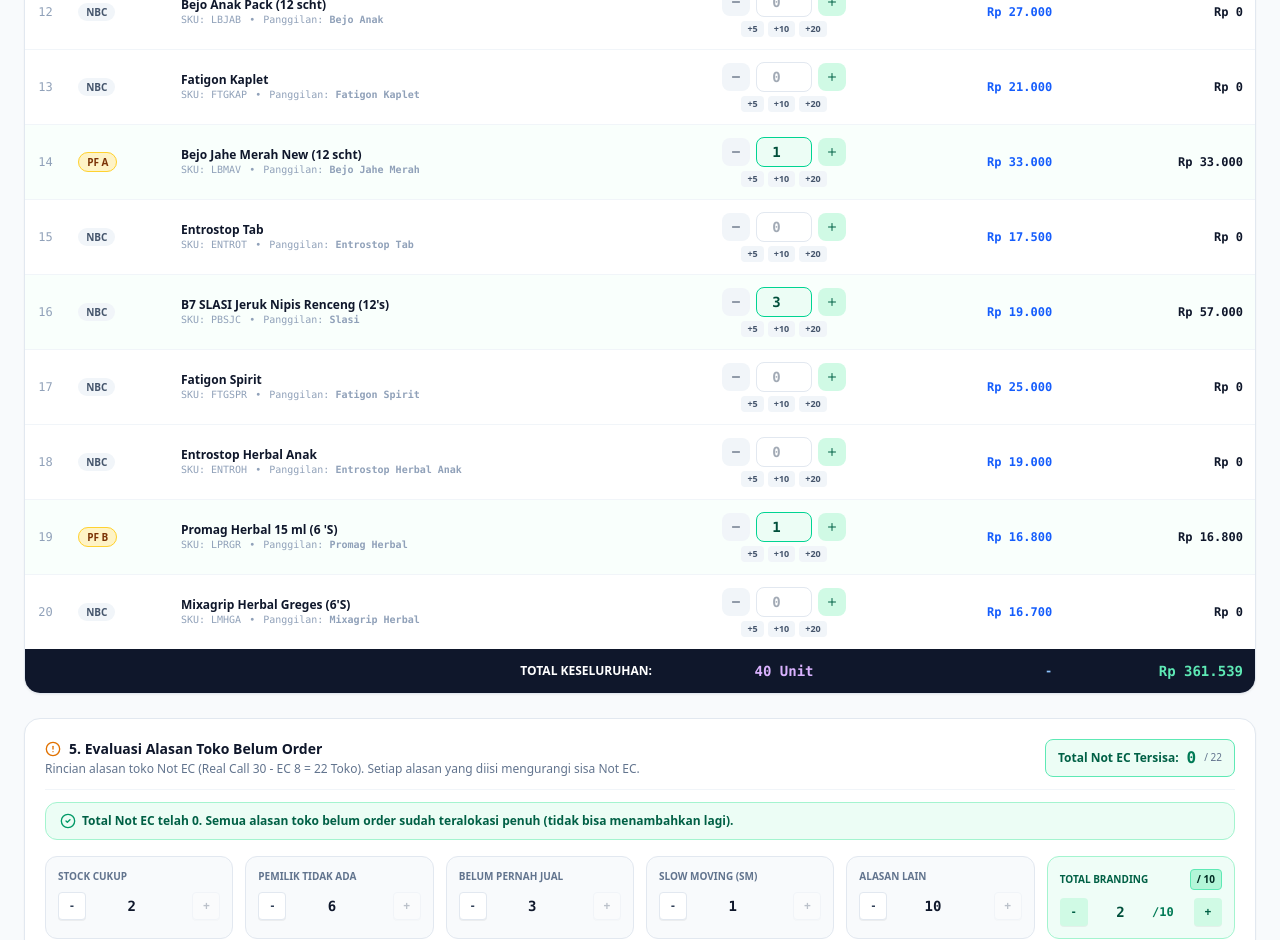
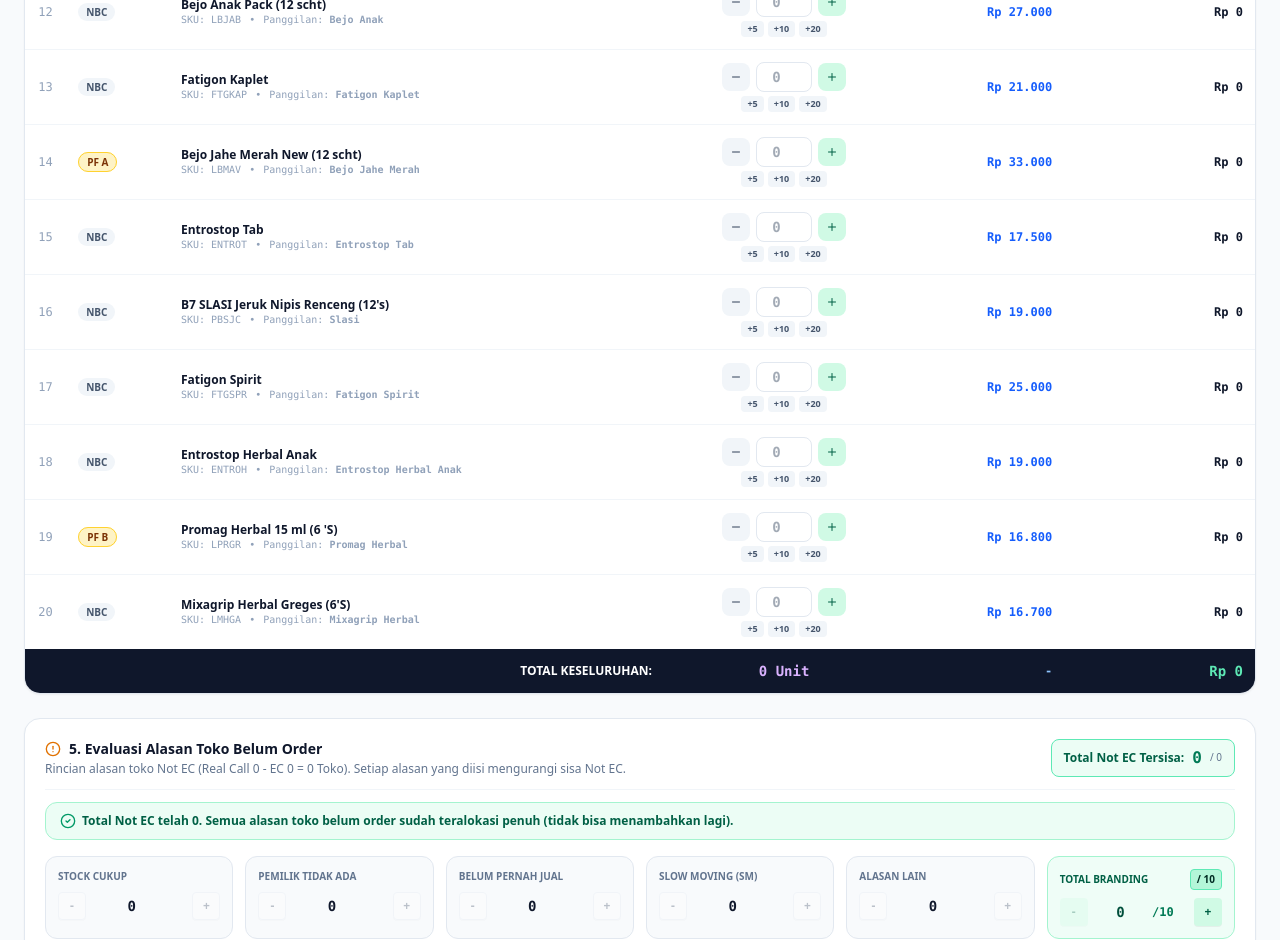
Before and after one commit to akbar521/SHJ-DOF-SUKABUMI, a React (Vite) app: page / in a window 1280 px wide. Shown: the part 1860-2800 px from the top of the page. Built offline with nearby package versions, Linux system fonts and the light colour scheme; no server answers.

Commit message:
feat: reset default values for calculator fields
Clear default values for visit performance, evaluation, and product quantities to ensure accurate daily report input.

```diff
--- a/src/components/SimpleDofShjCalculator.tsx
+++ b/src/components/SimpleDofShjCalculator.tsx
@@ -96,30 +96,23 @@
   };
 
   // 2. Kinerja Kunjungan
-  const [realCall, setRealCall] = useState<number>(30);
-  const [ec, setEc] = useState<number>(8);
-  const [noo, setNoo] = useState<number>(8);
+  const [realCall, setRealCall] = useState<number>(0);
+  const [ec, setEc] = useState<number>(0);
+  const [noo, setNoo] = useState<number>(0);
 
   // 3. Evaluasi (Not EC Breakdown)
-  const [stockCukup, setStockCukup] = useState<number>(2);
-  const [pemilikTidakAda, setPemilikTidakAda] = useState<number>(6);
-  const [belumPernahJual, setBelumPernahJual] = useState<number>(3);
-  const [pernahJualSM, setPernahJualSM] = useState<number>(1);
-  const [alasanLain, setAlasanLain] = useState<number>(10);
-  const [totalBranding, setTotalBranding] = useState<number>(2);
+  const [stockCukup, setStockCukup] = useState<number>(0);
+  const [pemilikTidakAda, setPemilikTidakAda] = useState<number>(0);
+  const [belumPernahJual, setBelumPernahJual] = useState<number>(0);
+  const [pernahJualSM, setPernahJualSM] = useState<number>(0);
+  const [alasanLain, setAlasanLain] = useState<number>(0);
+  const [totalBranding, setTotalBranding] = useState<number>(0);
 
   // 4. Quantities state mapping: { [kode_produk]: qty }
   const [quantities, setQuantities] = useState<Record<string, number>>(() => {
     const initial: Record<string, number> = {};
     products.forEach(p => {
-      if (p.kode_produk === 'PEGAB') initial[p.kode_produk] = 21; // Go Anggur
-      else if (p.kode_produk === 'LEXUA') initial[p.kode_produk] = 10; // Ultimate
-      else if (p.kode_produk === 'LKXOD') initial[p.kode_produk] = 2; // Komix Ori
-      else if (p.kode_produk === 'LKXJA-LKXNA-LKXPA') initial[p.kode_produk] = 2; // Komix Rasa
-      else if (p.kode_produk === 'PBSJC') initial[p.kode_produk] = 3; // Slasi
-      else if (p.kode_produk === 'LBMAV') initial[p.kode_produk] = 1; // PF A: Bejo Jahe Merah
-      else if (p.kode_produk === 'LPRGR') initial[p.kode_produk] = 1; // PF B: Promag Herbal
-      else initial[p.kode_produk] = 0;
+      initial[p.kode_produk] = 0;
     });
     return initial;
   });
@@ -151,7 +144,7 @@
       resetObj[p.kode_produk] = 0;
     });
     setQuantities(resetObj);
-    setRealCall(30);
+    setRealCall(0);
     setEc(0);
     setNoo(0);
     setStockCukup(0);
```
